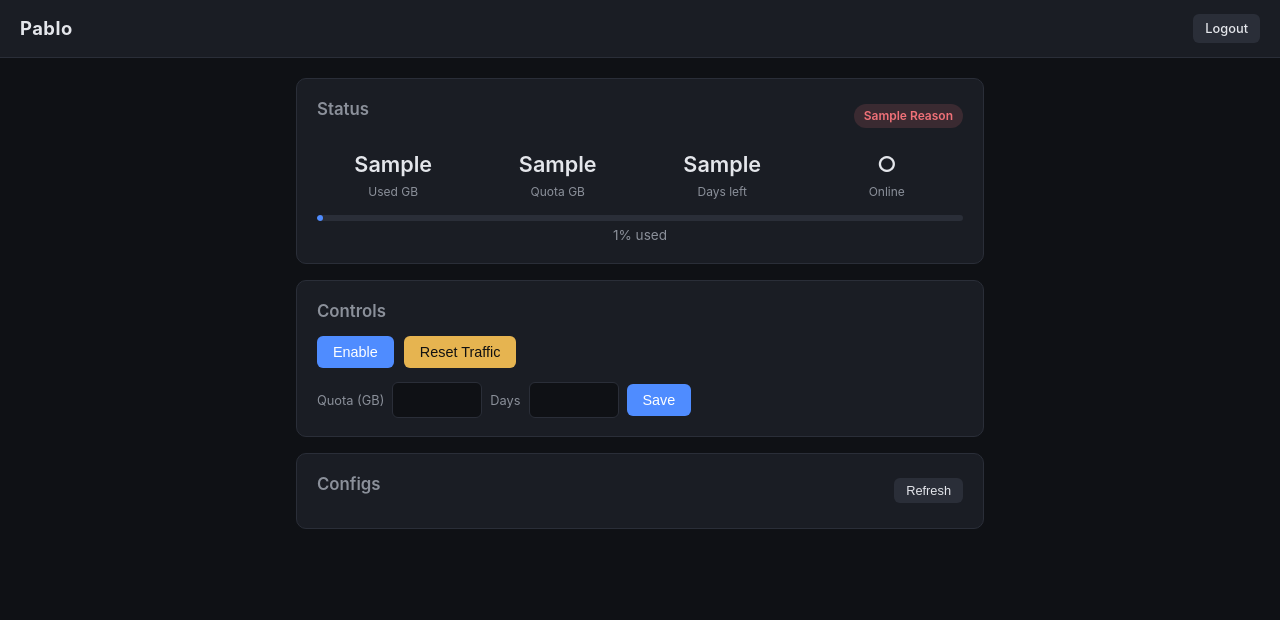
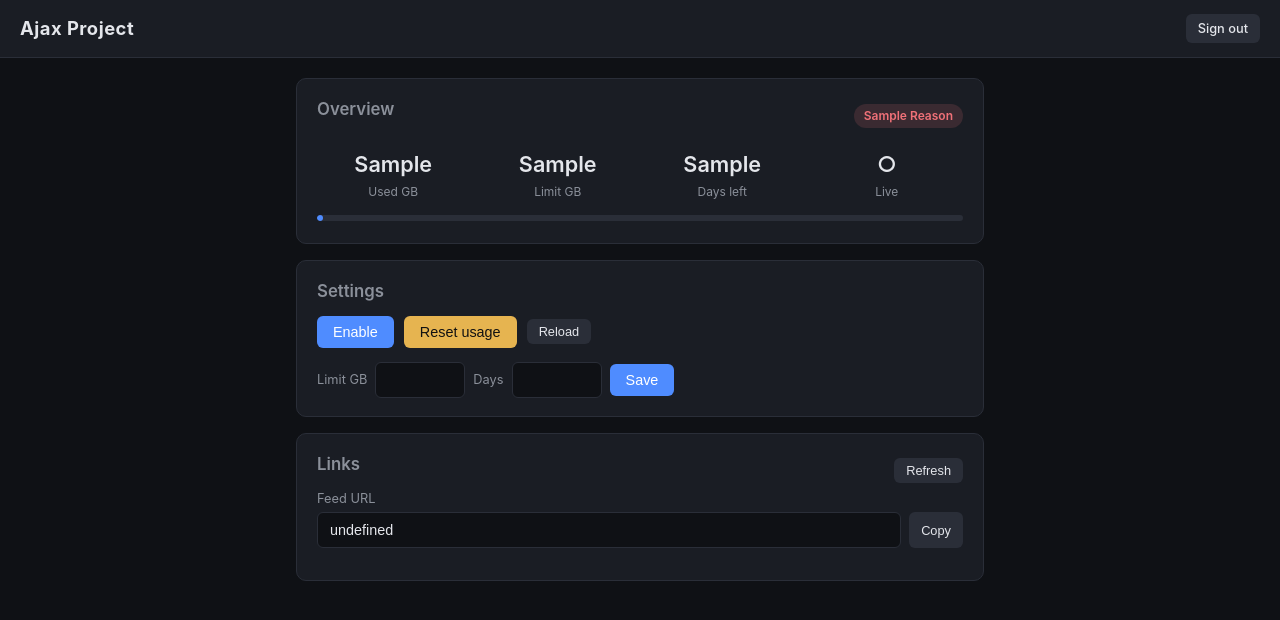
Before and after one commit to rake-overtime-jinx/Ajax, a Flask app: template templates/dashboard.html in a window 1280 px wide. Shown: the top 620 px of the page. Run offline with Flask 3, Linux system fonts and the light colour scheme; the template is opened without the code that fills it: most values are stand-ins (such as "Sample title", 1, 10 or a date in 2020).

Commit message:
Commit 6

```diff
--- a/templates/dashboard.html
+++ b/templates/dashboard.html
@@ -3,81 +3,75 @@
 <head>
   <meta charset="UTF-8">
   <meta name="viewport" content="width=device-width, initial-scale=1">
-  <title>Dashboard</title>
+  <title>Ajax Project</title>
   <link rel="stylesheet" href="/static/css/style.css">
 </head>
 <body>
   <nav>
-    <span class="logo">Pablo</span>
-    <a href="/logout" class="btn-sm">Logout</a>
+    <span class="logo">Ajax Project</span>
+    <a href="/logout" class="btn-sm">Sign out</a>
   </nav>
-
   <main>
-    <!-- Status -->
     <section class="card">
       <div class="row between">
-        <h2>Status</h2>
-        <span id="badge" class="badge {{ 'on' if p.is_active else 'off' }}">
-          {{ 'Active' if p.is_active else p.reason|title }}
+        <h2>Overview</h2>
+        <span id="badge" class="badge {{ 'on' if a.is_active else 'off' }}">
+          {{ 'Active' if a.is_active else a.reason|title }}
         </span>
       </div>
       <div class="stats">
         <div>
-          <div class="val" id="used">{{ p.used_gb }}</div>
+          <div class="val" id="used">{{ a.used_gb }}</div>
           <div class="lbl">Used GB</div>
         </div>
         <div>
-          <div class="val" id="quota">{{ p.quota_gb }}</div>
-          <div class="lbl">Quota GB</div>
+          <div class="val" id="limit">{{ a.limit_gb }}</div>
+          <div class="lbl">Limit GB</div>
         </div>
         <div>
-          <div class="val" id="days">{{ p.days_left }}</div>
+          <div class="val" id="days">{{ a.days_left }}</div>
           <div class="lbl">Days left</div>
         </div>
         <div>
-          <div class="val" id="online">{{ '●' if p.is_online else '○' }}</div>
-          <div class="lbl">Online</div>
+          <div class="val" id="online">{{ '●' if a.is_online else '○' }}</div>
+          <div class="lbl">Live</div>
         </div>
       </div>
-      <div class="bar"><div id="bar" style="width:{{ p.percent }}%"></div></div>
-      <div class="muted center">{{ p.percent }}% used</div>
+      <div class="bar"><div id="bar" style="width:{{ a.percent }}%"></div></div>
+      <div class="muted center" id="addr-line"></div>
     </section>
-
-    <!-- Controls -->
     <section class="card">
-      <h2>Controls</h2>
+      <h2>Settings</h2>
       <div class="row gap">
         <button onclick="toggle()" id="btn-toggle" class="btn">
-          {{ 'Disable' if p.is_active else 'Enable' }}
+          {{ 'Disable' if a.is_active else 'Enable' }}
         </button>
-        <button onclick="resetTraffic()" class="btn warn">Reset Traffic</button>
+        <button onclick="resetUsage()" class="btn warn">Reset usage</button>
+        <button onclick="restartAll()" class="btn-sm">Reload</button>
       </div>
-      <form id="form-update" class="form-inline" onsubmit="return updateSettings(event)">
-        <label>Quota (GB)</label>
-        <input type="number" id="quota_in" value="{{ p.quota_gb }}" min="1" step="1">
+      <form id="form-update" class="form-inline" onsubmit="return saveSettings(event)">
+        <label>Limit GB</label>
+        <input type="number" id="limit_in" value="{{ a.limit_gb }}" min="1" step="1">
         <label>Days</label>
-        <input type="number" id="days_in" value="{{ p.expire_days }}" min="1" step="1">
+        <input type="number" id="days_in" value="{{ a.expire_days }}" min="1" step="1">
         <button type="submit" class="btn">Save</button>
       </form>
     </section>
-
-
     <section class="card">
       <div class="row between">
-        <h2>Configs</h2>
-        <button onclick="loadConfigs()" class="btn-sm">Refresh</button>
+        <h2>Links</h2>
+        <button onclick="loadLinks()" class="btn-sm">Refresh</button>
       </div>
-      <div id="sub-box" class="sub-box" style="display:none">
-        <label>Subscription link</label>
+      <div id="feed-box" class="sub-box" style="display:none">
+        <label>Feed URL</label>
         <div class="copy-row">
-          <input type="text" id="sub-url" readonly>
-          <button onclick="copy('sub-url')" class="btn-sm">Copy</button>
+          <input type="text" id="feed-url" readonly>
+          <button onclick="copy('feed-url')" class="btn-sm">Copy</button>
         </div>
       </div>
-      <div id="configs" class="configs"></div>
+      <div id="links" class="configs"></div>
     </section>
   </main>
-
   <script src="/static/js/app.js"></script>
 </body>
 </html>
--- a/templates/login.html
+++ b/templates/login.html
@@ -8,8 +8,8 @@
 </head>
 <body class="center">
   <div class="card login-card">
-    <h1>Pablo Panel</h1>
-    <p class="muted">Single-user proxy manager</p>
+    <h1>Ajax Project</h1>
+    <p class="muted">Access panel</p>
     {% if error %}
     <div class="alert">{{ error }}</div>
     {% endif %}
```
Also changed, not shown: templates/feed.html (added, +37 -0 lines).
